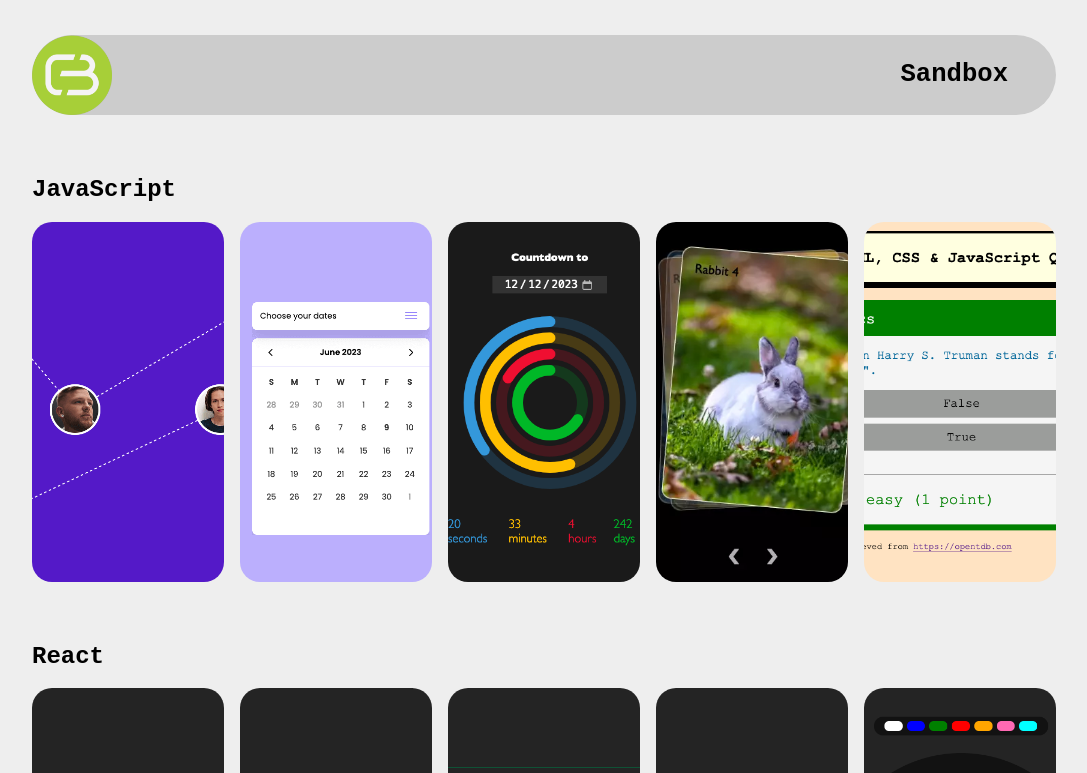
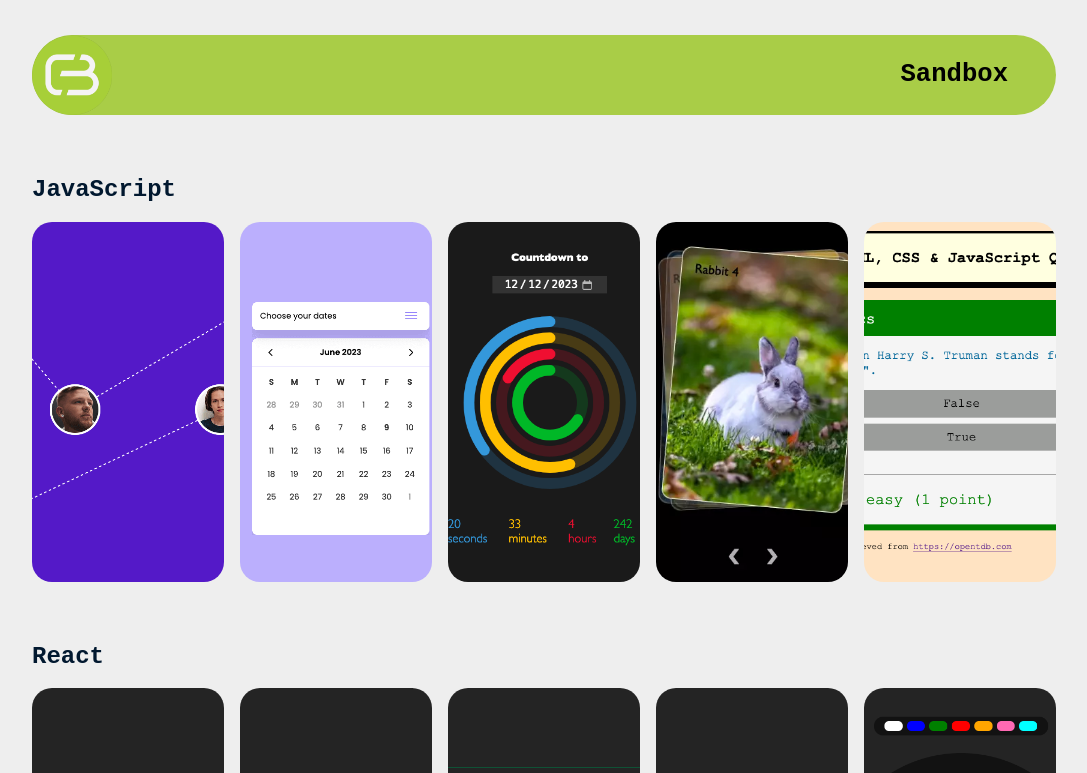
Before and after one commit to cbolson/sandbox-cbolson, a React (Vite) app: page / in a window 1280 px wide. Shown: the top 773 px of the page, without its empty margins (96-1183 px from the left). Built offline with nearby package versions, Linux system fonts and the light colour scheme.

Commit message:
update css light mode

```diff
--- a/src/index.css
+++ b/src/index.css
@@ -6,6 +6,7 @@
 img {
   display: block;
 }
+
 :root {
   /* breakpoint properties */
   --main-w: 100%;
@@ -18,9 +19,10 @@ img {
   --card-rad: 20px;
 
   /* theme */
-  --body-bg: hsl(0, 0%, 20%);
+  --body-bg: rgb(1, 24, 47);
   --body-clr: #fff;
-  --header-bg: hsl(0, 0%, 30%);
+  --header-bg: hsl(76, 57%, 54%);
+  --header-clr: rgb(1, 24, 47);
   --h2-clr: hsl(76, 57%, 54%);
   --card-bg: hsl(0, 0%, 10%);
   --card-txt: #eee;
@@ -39,12 +41,12 @@ img {
     --body-clr: #000;
     --link: #111;
     --link-hover: #000;
-    --header-bg: #ccc;
+    --header-bg: hsl(76, 57%, 54%);
     --header-clr: #000;
     --card-bg: hsl(0, 0%, 84%);
     --card-bdr: hsl(0, 0%, 50%);
     --card-txt: hsl(0, 0%, 20%);
-    --h2-clr: #000;
+    --h2-clr: rgb(1, 24, 47);
     --img-shadow-hover: hsla(0, 0%, 0%, 0.3);
   }
 }
```
